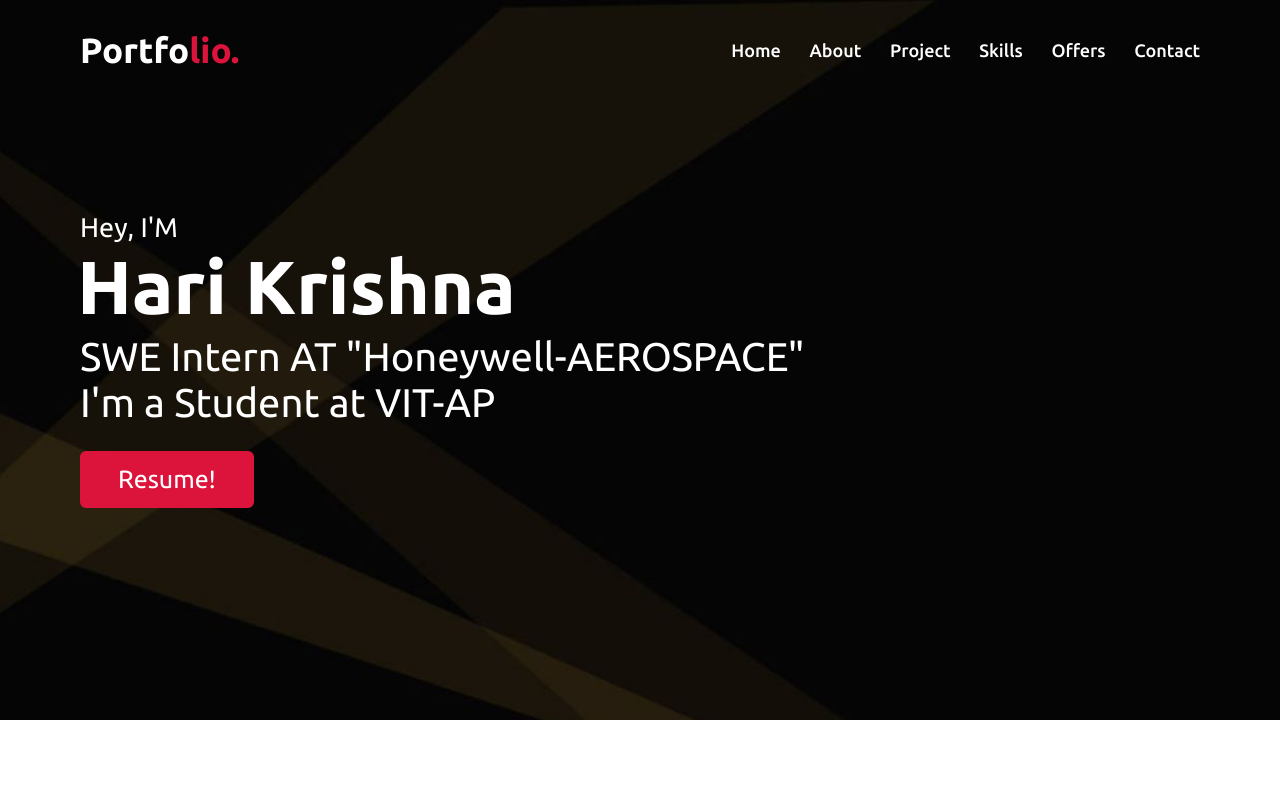
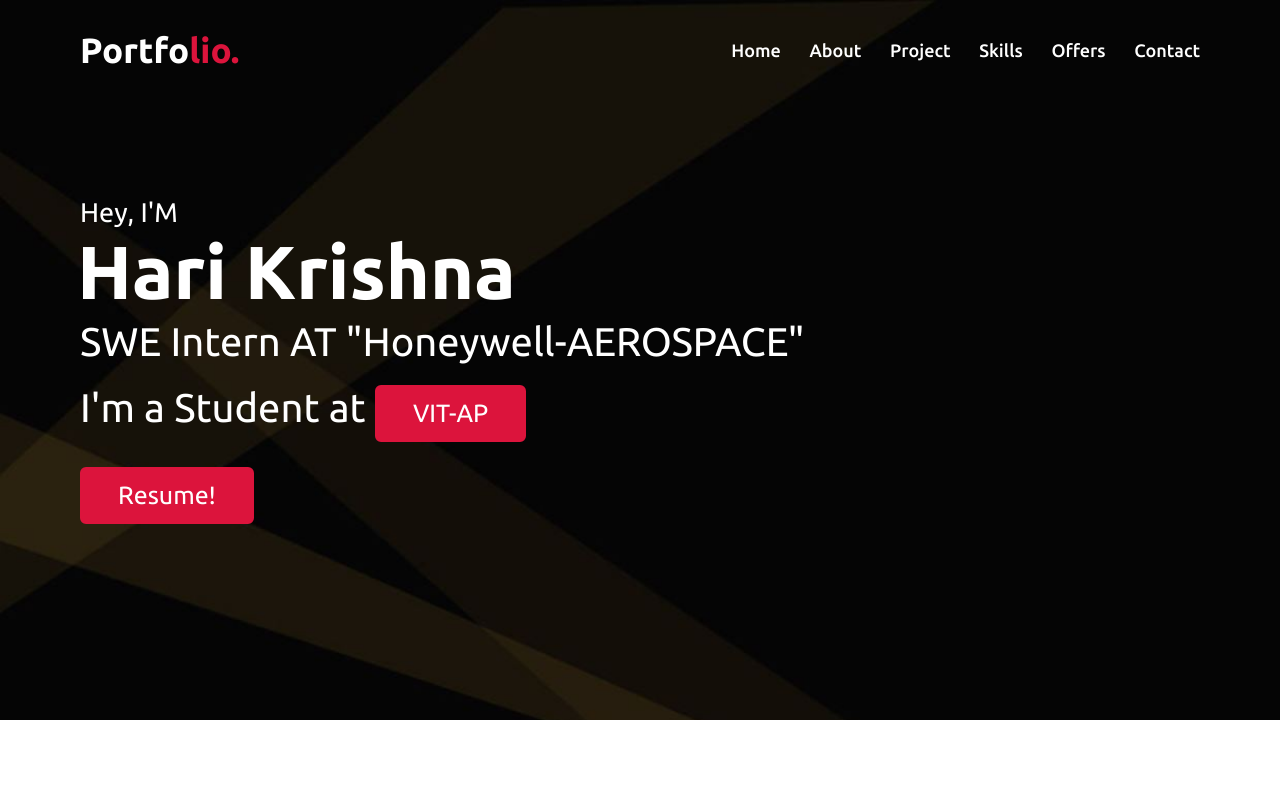
Before and after one commit to HARIKRISHNA99-dominator/HARIKRISHNA99-dominator.github.io, a plain HTML site: page index.html in a window 1280 px wide. Shown: the top 800 px of the page. Drawn offline with Linux system fonts and the light colour scheme.

Commit message:
Update index.html

```diff
--- a/index.html
+++ b/index.html
@@ -38,7 +38,7 @@
             <div class="home-content">
                 <div class="text-1">Hey, I'M</div>
                 <div class="text-2">Hari Krishna</div>
-                <div class="text-3">SWE Intern AT "Honeywell-AEROSPACE"<br>I'm a Student at VIT-AP<span class="typing"></span></div>
+                <div class="text-3">SWE Intern AT "Honeywell-AEROSPACE"<br>I'm a Student at <a href="https://vitap.ac.in/">VIT-AP</a><span class="typing"></span></div>
                 <a href="https://www.dropbox.com/s/80lywpm8tetp81w/resume%20%281%29.pdf?dl=0">Resume!</a>
 
             </div>
```
